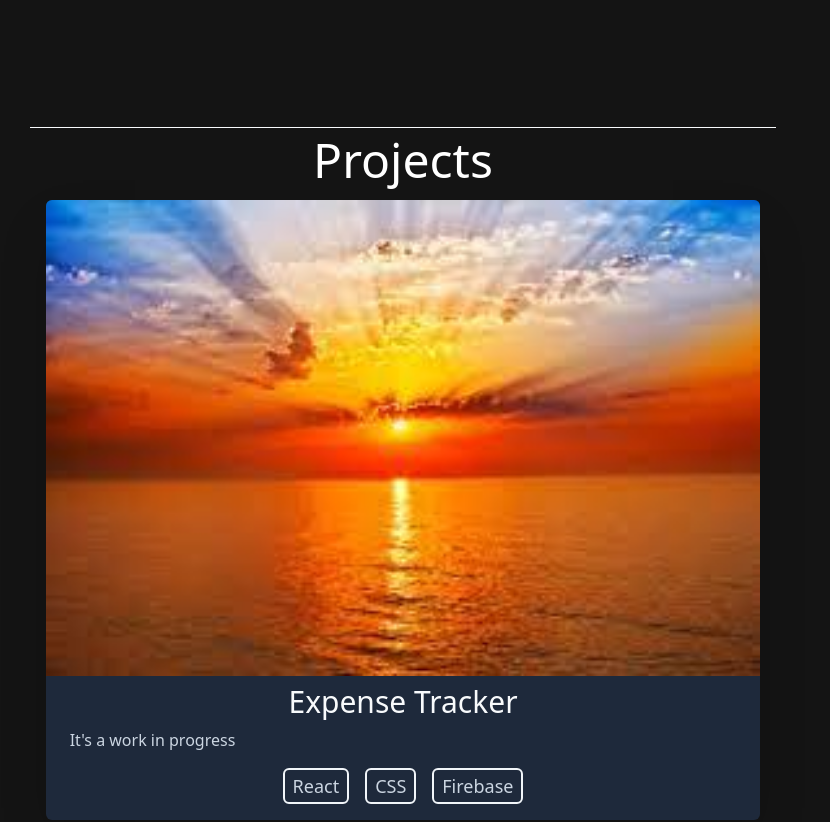
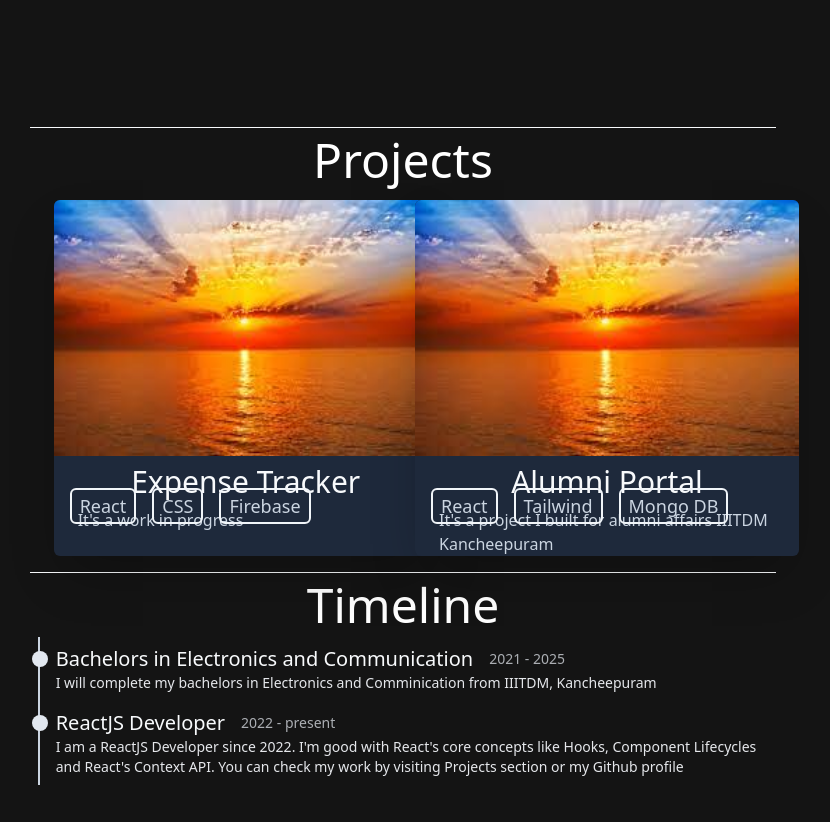
Before and after one commit to bhendi-boi/portfolio, a React (Vite) app: page / in a window 1280 px wide. Shown: the part 680-1502 px from the top of the page, without its empty margins (237-1067 px from the left). Built offline with nearby package versions, Linux system fonts and the light colour scheme.

Commit message:
meta tags added

```diff
--- a/index.html
+++ b/index.html
@@ -4,11 +4,18 @@
     <meta charset="UTF-8" />
     <link rel="icon" type="image/svg+xml" href="/vite.svg" />
     <meta name="viewport" content="width=device-width, initial-scale=1.0" />
+    <meta name="keywords" content="Jyothikrishna Portfolio" />
+    <meta name="description" content="Jyothikrishna's Portfolio" />
+    <meta name="author" content="bhendi-boi" />
     <title>Jyothikrishna</title>
   </head>
   <body>
     <div id="root" class="bg-background"></div>
-    <noscript>You need to enable Javascript to run this app!!</noscript>
+    <noscript>
+      <h1 class="text-2xl text-red-700">
+        You need to enable Javascript to run this app!!
+      </h1>
+    </noscript>
     <script type="module" src="./src/main.jsx"></script>
   </body>
 </html>
--- a/src/components/ProjectCard.jsx
+++ b/src/components/ProjectCard.jsx
@@ -1,6 +1,6 @@
 const ProjectCard = ({ name, stack, details, url, imageURL }) => {
   return (
-    <article className="bg-slate-800  text-slate-300 shadow-2xl  border-slate-300 rounded-md overflow-hidden">
+    <article className="sm:w-96 relative bg-slate-800  text-slate-300 shadow-2xl  border-slate-300 rounded-md overflow-hidden">
       <div className="flex flex-col gap-2">
         <a target="_blank" href={url} className="border-none bg-slate-500">
           <img
@@ -12,7 +12,7 @@ const ProjectCard = ({ name, stack, details, url, imageURL }) => {
         <h3 className="text-center text-3xl text-slate-50">{name}</h3>
         <p className="mx-6">{details}</p>
       </div>
-      <ul className="flex gap-4 justify-center m-4">
+      <ul className="flex gap-4 justify-center m-4 sm:absolute sm:bottom-4">
         {stack.map((item) => {
           return (
             <li
--- a/src/components/Projects.jsx
+++ b/src/components/Projects.jsx
@@ -3,9 +3,9 @@ import data from "../data/Projects";
 import ProjectCard from "./ProjectCard";
 const Projects = () => {
   return (
-    <section className=" border-b border-slate-50">
+    <section className="px-2 border-b border-slate-50">
       <Title name="projects" htmlID="projects" />
-      <section className="mx-4 my-4 flex flex-col gap-6">
+      <section className="mx-4 my-4 grid gap-6 sm:grid-cols-2 ">
         {data.map((project) => {
           return (
             <ProjectCard
--- a/src/components/Title.jsx
+++ b/src/components/Title.jsx
@@ -1,6 +1,9 @@
 const Title = ({ name, htmlID }) => {
   return (
-    <h2 id={htmlID} className="capitalize text-center text-5xl text-white my-2">
+    <h2
+      id={htmlID}
+      className="capitalize text-center text-5xl font-medium text-white my-2"
+    >
       {name}
     </h2>
   );
--- a/src/data/TimeLine.js
+++ b/src/data/TimeLine.js
@@ -4,12 +4,13 @@ export default [
     start: 2021,
     end: 2025,
     details:
-      "I completed my bachelors in Electronics and Comminication from IIITDM, Kancheepuram",
+      "I will complete my bachelors in Electronics and Comminication from IIITDM, Kancheepuram",
   },
   {
     title: "ReactJS Developer",
     start: 2022,
     end: null,
-    details: "I am a ReactJS Developer since 2022",
+    details:
+      "I am a ReactJS Developer since 2022. I'm good with React's core concepts like Hooks, Component Lifecycles and React's Context API. You can check my work by visiting Projects section or my Github profile",
   },
 ];
```
